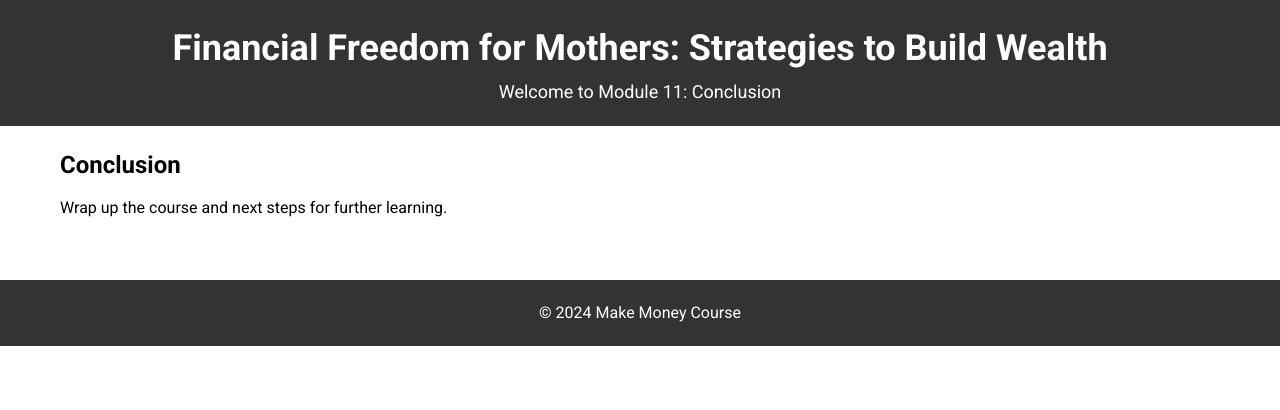
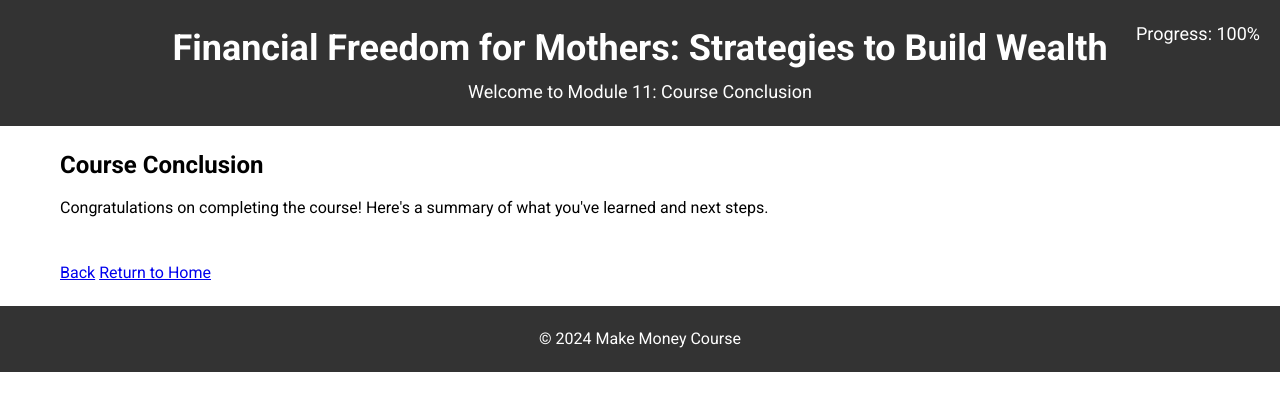
Before and after one commit to jayyy253/Course, a plain HTML site: page module11.html in a window 1280 px wide. Drawn offline with Linux system fonts and the light colour scheme.

Commit message:
Update module11.html

```diff
--- a/module11.html
+++ b/module11.html
@@ -3,9 +3,10 @@
 <head>
     <meta charset="UTF-8">
     <meta name="viewport" content="width=device-width, initial-scale=1.0">
-    <title>Module 11: Conclusion</title>
+    <title>Module 11: Course Conclusion</title>
     <link rel="stylesheet" href="styles.css"> <!-- Link to external CSS file for styling -->
     <link href="https://fonts.googleapis.com/css2?family=Roboto:wght@400;700&display=swap" rel="stylesheet"> <!-- Link to Google Fonts -->
+    <script src="progress.js" defer></script> <!-- Link to external JavaScript file -->
 </head>
 <body>
 
@@ -13,7 +14,9 @@
 <header>
     <div class="container">
         <h1>Financial Freedom for Mothers: Strategies to Build Wealth</h1>
-        <p>Welcome to Module 11: Conclusion</p>
+        <p>Welcome to Module 11: Course Conclusion</p>
+        <!-- Display progress percentage -->
+        <p id="progressPercentage" style="position: absolute; top: 20px; right: 20px;"></p>
     </div>
 </header>
 
@@ -21,9 +24,13 @@
 <main>
     <div class="container">
         <section>
-            <h2>Conclusion</h2>
-            <p>Wrap up the course and next steps for further learning.</p>
+            <h2>Course Conclusion</h2>
+            <p>Congratulations on completing the course! Here's a summary of what you've learned and next steps.</p>
         </section>
+        <!-- Back button to navigate to Module 10 -->
+        <a href="module10.html" class="back-button">Back</a>
+        <!-- Link to go back to the index page -->
+        <a href="index.html" class="next-button">Return to Home</a>
     </div>
 </main>
 
```
